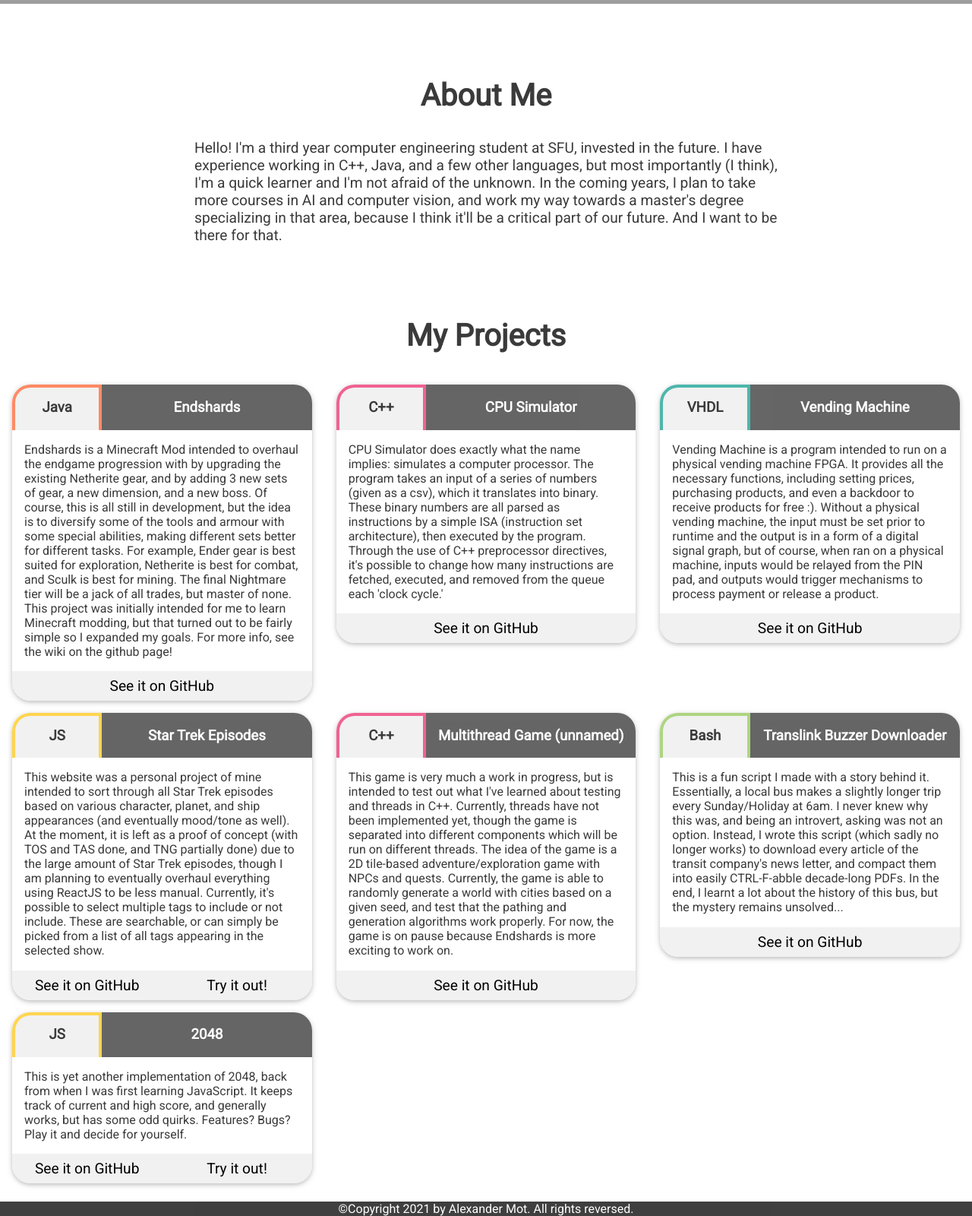
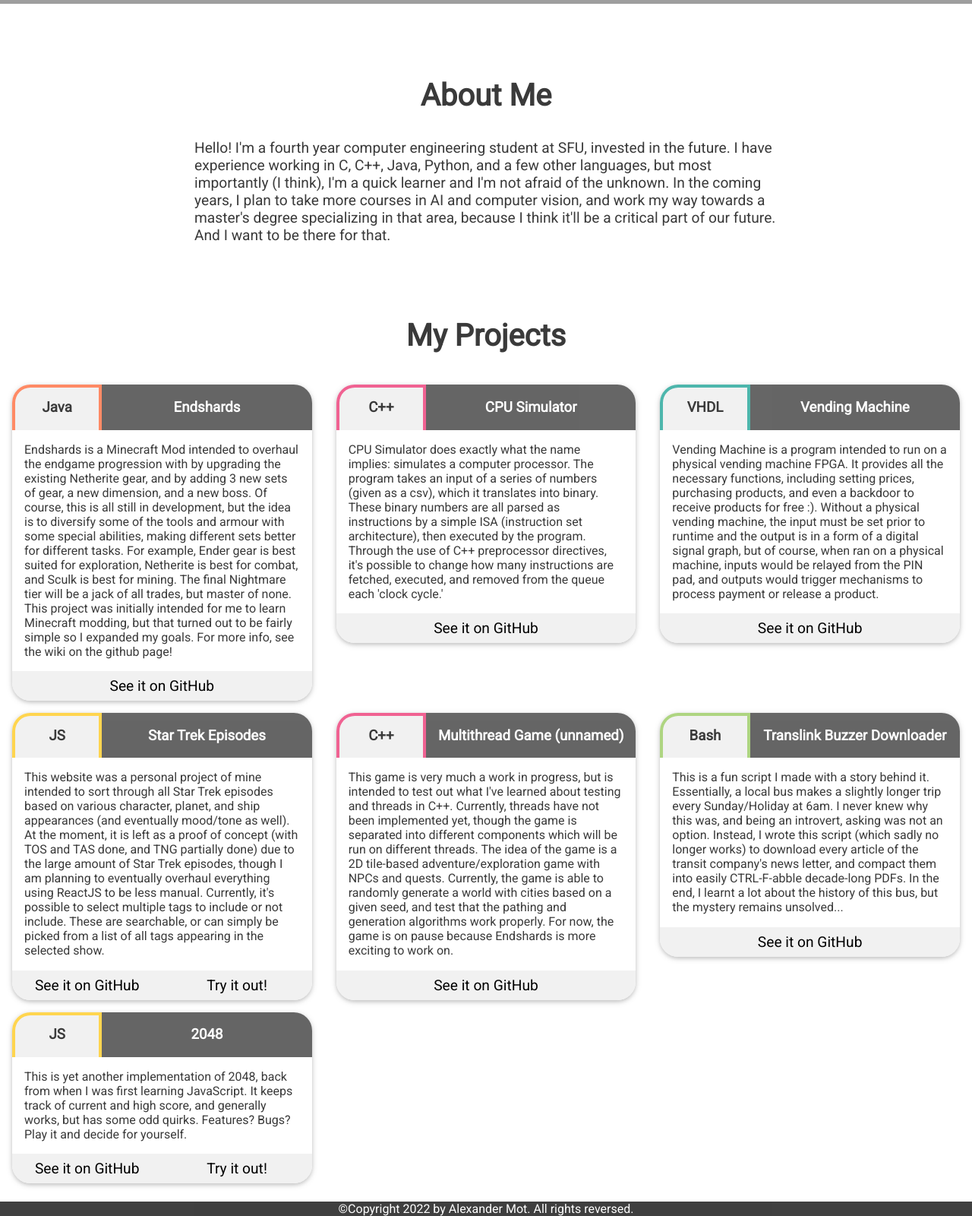
Before and after one commit to amot-dev/amot-dev, a website: page index.html in a window 1280 px wide. Shown: the part 830-2430 px from the top of the page at 76% size. Drawn offline with nearby package versions, Linux system fonts and the light colour scheme; grey boxes are pictures that could not be loaded.

Commit message:
Update some text

```diff
--- a/index.html
+++ b/index.html
@@ -37,7 +37,7 @@
 			<h2 class="section-title">About Me</h2>
 			<p class="text">
 
-			Hello! I'm a third year computer engineering student at SFU, invested in the future. I have experience working in C++, Java, and a few other languages, but most importantly (I think), I'm a quick learner and I'm not afraid of the unknown. In the coming years, I plan to take more courses in AI and computer vision, and work my way towards a master's degree specializing in that area, because I think it'll be a critical part of our future. And I want to be there for that.
+			Hello! I'm a fourth year computer engineering student at SFU, invested in the future. I have experience working in C, C++, Java, Python, and a few other languages, but most importantly (I think), I'm a quick learner and I'm not afraid of the unknown. In the coming years, I plan to take more courses in AI and computer vision, and work my way towards a master's degree specializing in that area, because I think it'll be a critical part of our future. And I want to be there for that.
 
 			</p>
 		</section>
@@ -53,13 +53,12 @@
 			<p class="text">
 
 			In Progress...
-			In Progress...
 
 			</p>
 		</section>
 -->
 		<footer>
-			<p id="copyright">©Copyright 2021 by Alexander Mot. All rights reversed.</p>
+			<p id="copyright">©Copyright 2022 by Alexander Mot. All rights reversed.</p>
 		</footer>
 
 	</body>
```
